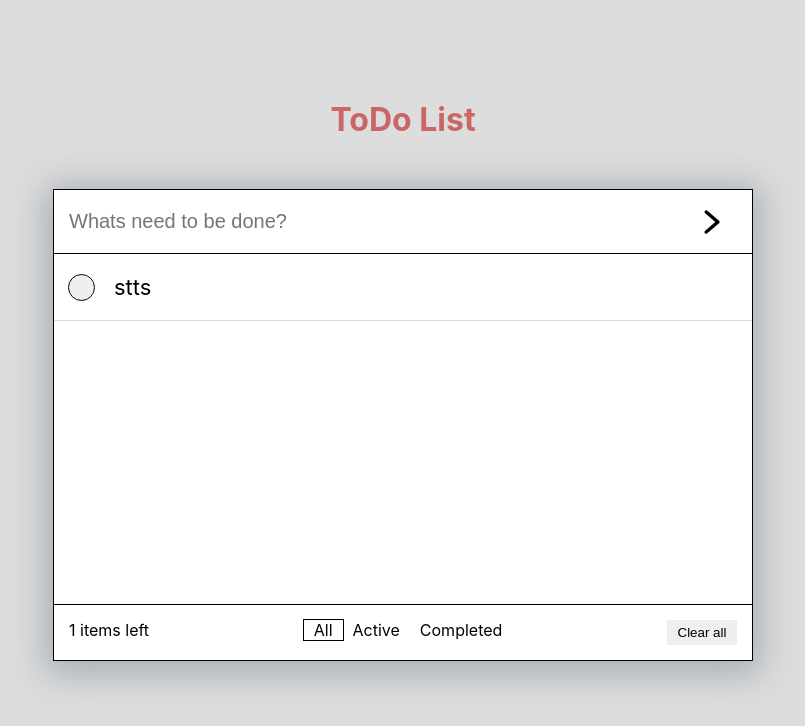
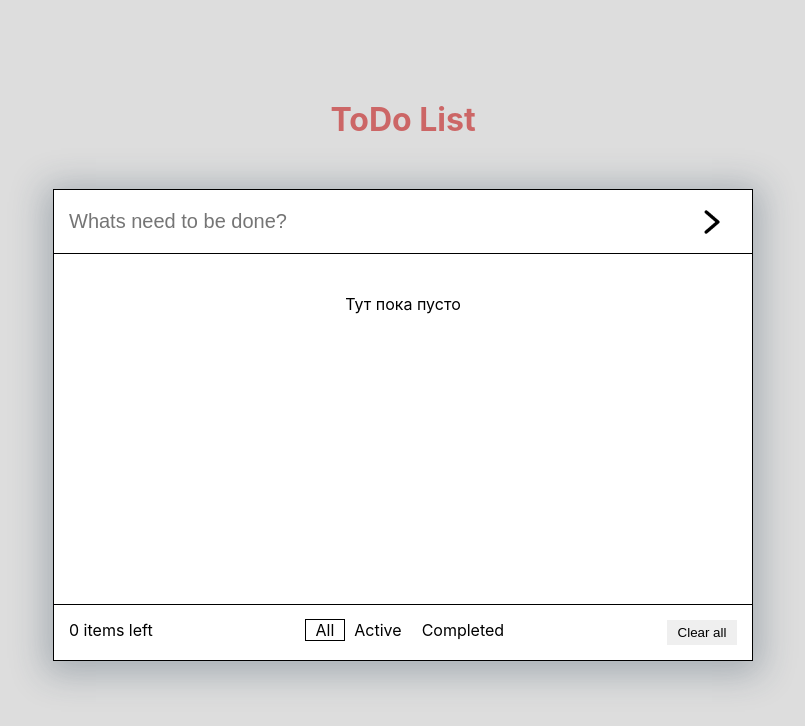
Before and after one commit to sjalavandring/todo-list, a React (Create React App) app: page / in a window 1280 px wide. Shown: the top 726 px of the page, without its empty margins (237-1042 px from the left). Built offline with nearby package versions, Linux system fonts and the light colour scheme.

Commit message:
Разбираюсь с пропсами

```diff
--- a/src/Components/Tasks/AllTasks.tsx
+++ b/src/Components/Tasks/AllTasks.tsx
@@ -1,10 +1,17 @@
-import {taskList} from '../../interfaces/taskList'
+import {taskListInterface} from '../../interfaces/taskList'
+import {taskInfo} from '../../interfaces/taskList'
 import {Task} from '../../index'
+import {useEffect} from 'react'
 
-let AllTasks: React.FC<taskList> = function  ({taskList}) {
+interface TasksProps {
+	taskList: taskInfo[];
+	ToggleTaskStatus: (id: number) => void;
+}
+
+let AllTasks: React.FC<TasksProps> = function  ({taskList, ToggleTaskStatus}) {
 	let allTaskList = taskList.map((currentTask, id) => {
 		return (
-			<Task task={currentTask} />
+			<Task task={currentTask} ToggleTaskStatus={ToggleTaskStatus} />
 		)
 	})
 
--- a/src/Components/Tasks/Task.tsx
+++ b/src/Components/Tasks/Task.tsx
@@ -1,14 +1,18 @@
 import {ReactNode, useState}  from 'react'
 import {taskInfo} from  '../../interfaces/taskList'
+import {useEffect} from 'react'
 
 type TaskProps = {
 	task : taskInfo;
+	ToggleTaskStatus: (id: number) => void;
 }
 
-let Task : React.FC<TaskProps> =  function Taskhandler ({task}){
+let Task : React.FC<TaskProps> =  function Taskhandler ({task, ToggleTaskStatus}){
 	let [taskCompleteStatus , setTaskStatus] = useState(false)
 	function checkboxToggler(): void  {
 		setTaskStatus(true)
+		ToggleTaskStatus(task.id)
+		console.log(task);
 	}
 
 	return (
--- a/src/Components/Wrapper/Wrapper.tsx
+++ b/src/Components/Wrapper/Wrapper.tsx
@@ -1,6 +1,6 @@
 import React, {Suspense, MouseEvent, useState, useRef} from 'react';
 import {BrowserRouter, Routes, Route, NavLink} from "react-router-dom";
-import {taskList} from '../../interfaces/taskList'
+import {taskListInterface} from '../../interfaces/taskList'
 import {taskInfo} from '../../interfaces/taskList'
 
 import taskInputIcon from '../../img/task-input__arrow.png'
@@ -17,24 +17,22 @@ function NothingFound () {
 }
 
 function Wrapper () {
-	let [taskList, setTaskList] = useState<taskInfo[]>([{
-				"id": 1,
-				"taskText" : 'stts'
-			}]);
+	let [taskList, setTaskList] = useState<taskInfo[]>([]);
 	let inputInner = useRef<HTMLInputElement>(null);
 
-	// function checkboxToggler() {
-	// 	(taskList1) => {
-
-	// 	}
+	// interface TasksProps {
+	// 	taskList: taskInfo[];
+	// 	ToggleTaskStatus?: (id: number) => void;
 	// }
 
-	// React.useEffect(() => {
-	// 	checkboxToggler()
-	// 	console.log(taskList)
-	// }, [])
 
-	let Navigation: React.FC<taskList> = function ({taskList}) {
+	function ToggleTaskStatus (index: number): void {
+		let changedTaskList = taskList.map((task, id) => {
+			return task.id == index ? task.completed = true : task;
+		})
+	}
+
+	let Navigation: React.FC<taskListInterface> = function ({taskList}) {
 		let setActive = ({isActive} : {isActive: boolean}) => isActive ? "tasks-menu__route--active" : "tasks-menu__route";
 		return (
 			<div className="tasks-menu">
@@ -55,7 +53,6 @@ function Wrapper () {
 		if (inputInner.current != null ) {
 			if (inputInner.current.value != "") {
 				setTaskList([{"id": taskList.length, "taskText": inputInner.current.value}, ...taskList])
-				console.log(inputInner.current.value, taskList);
 				inputInner.current.value = "";
 			}
 		}
@@ -65,9 +62,6 @@ function Wrapper () {
 		setTaskList([])
 	}
 
-	// function ToggleTaskStatus () {
-	// 	console.log(1)
-	// }
 
 	interface KeyEvent {
 		event: React.KeyboardEvent;
@@ -100,7 +94,7 @@ function Wrapper () {
 				<div className="tasks-list">
 					<Suspense fallback={<div>Загрузка</div>}>
 				        <Routes>
-				        	<Route path="/" element={taskList.length == 0 ? <NothingFound/> : <AllTasks taskList={taskList}/>}/>
+				        	<Route path="/" element={taskList.length == 0 ? <NothingFound/> : <AllTasks taskList={taskList} ToggleTaskStatus={ToggleTaskStatus}/>}/>
 					        <Route path="/active" element={checkActiveTasks() == 0 ? <NothingFound/> : <ActiveTasks />}/>
 					        <Route path="/completed" element={<CompletedTasks />}/>
 				        </Routes>
--- a/src/index.tsx
+++ b/src/index.tsx
@@ -11,11 +11,9 @@ const root = ReactDOM.createRoot(
   document.getElementById('root') as HTMLElement
 );
 root.render(
-  <React.StrictMode>
-    <BrowserRouter>
-      <App />
-    </BrowserRouter>
-  </React.StrictMode>
+  <BrowserRouter>
+    <App />
+  </BrowserRouter>
 );
 
 reportWebVitals();
--- a/src/interfaces/taskList.tsx
+++ b/src/interfaces/taskList.tsx
@@ -4,6 +4,6 @@ export type taskInfo = {
 	completed?: boolean,
 }
 
-export type taskList =  {
+export type taskListInterface =  {
 	taskList: taskInfo[];
 }
```
